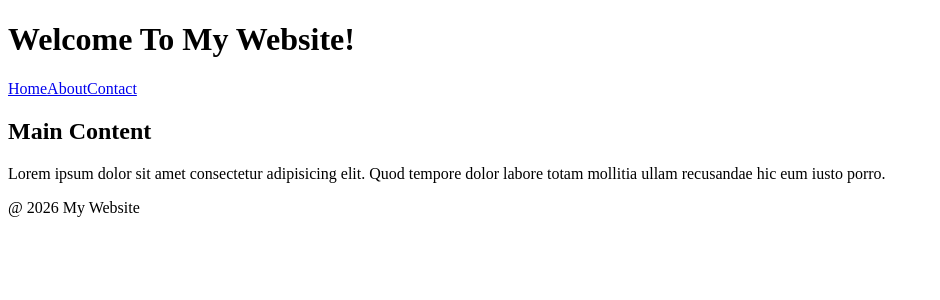
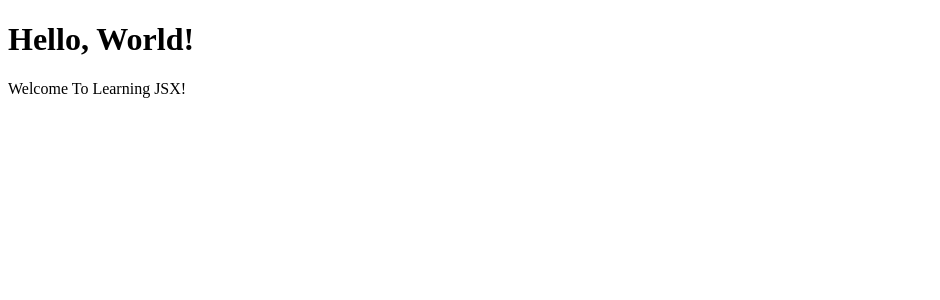
Before and after one commit to sayan-7908/React-50-hour, a React (Vite) app: page / in a window 1280 px wide. Shown: the top 300 px of the page, without its empty margins (0-940 px from the left). Built offline with nearby package versions, Linux system fonts and the light colour scheme.

Commit message:
challenge 3

```diff
--- a/src/App.jsx
+++ b/src/App.jsx
@@ -1,14 +1,9 @@
-import Footer from "./components/Footer";
-import Greet from "./components/Greet";
-import Header from "./components/Header";
-import MainContent from "./components/MainContent";
+import WelcomeMessage from "./components/WelcomeMessage";
 
 const App = () => {
   return (
     <div>
-      <Header />
-      <MainContent />
-      <Footer />
+      <WelcomeMessage />
     </div>
   );
 };
--- a/src/components/Footer.jsx
+++ /dev/null
@@ -1,9 +0,0 @@
-const Footer = () => {
-  return (
-    <footer>
-      <p>@ 2026 My Website</p>
-    </footer>
-  );
-};
-
-export default Footer;
--- a/src/components/Greet.jsx
+++ /dev/null
@@ -1,5 +0,0 @@
-const Greet = () => {
-  return <h1>hii</h1>;
-};
-
-export default Greet;
--- a/src/components/Header.jsx
+++ /dev/null
@@ -1,14 +0,0 @@
-const Header = () => {
-  return (
-    <header>
-      <h1>Welcome To My Website!</h1>
-      <nav>
-        <a href="#Home">Home</a>
-        <a href="#About">About</a>
-        <a href="#Contact">Contact</a>
-      </nav>
-    </header>
-  );
-};
-
-export default Header;
--- a/src/components/MainContent.jsx
+++ /dev/null
@@ -1,13 +0,0 @@
-const MainContent = () => {
-  return (
-    <main>
-      <h2>Main Content</h2>
-      <p>
-        Lorem ipsum dolor sit amet consectetur adipisicing elit. Quod tempore
-        dolor labore totam mollitia ullam recusandae hic eum iusto porro.
-      </p>
-    </main>
-  );
-};
-
-export default MainContent;
--- /dev/null
+++ b/src/components/WelcomeMessage.jsx
@@ -0,0 +1,10 @@
+const WelcomeMessage = () => {
+  return (
+    <div>
+      <h1>Hello, World!</h1>
+      <p>Welcome To Learning JSX!</p>
+    </div>
+  );
+};
+
+export default WelcomeMessage;
```
